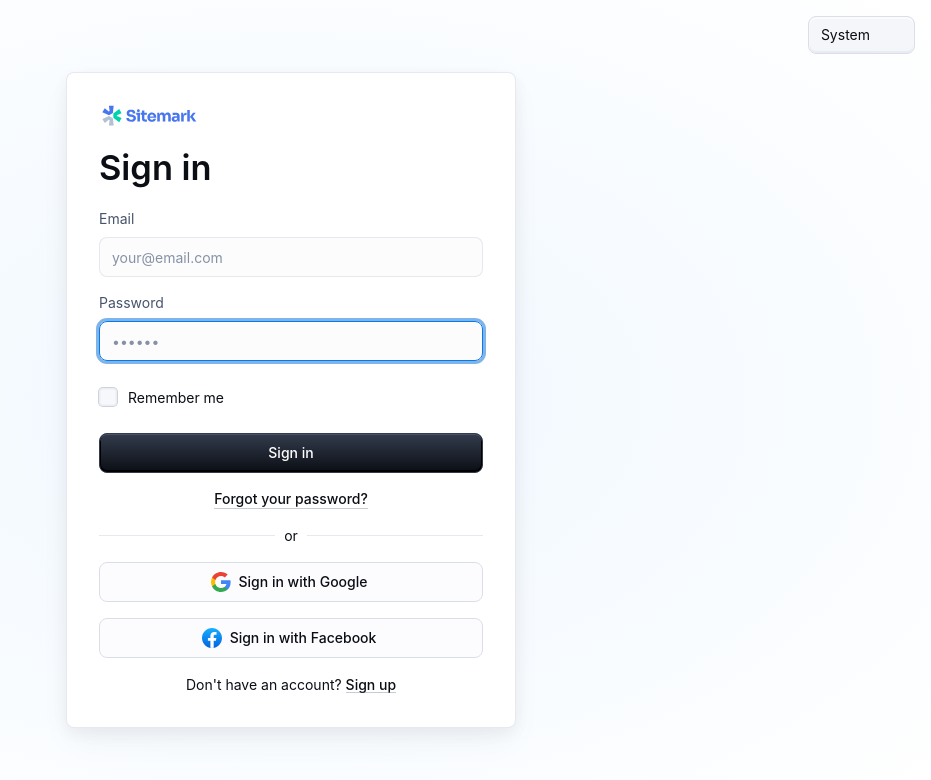
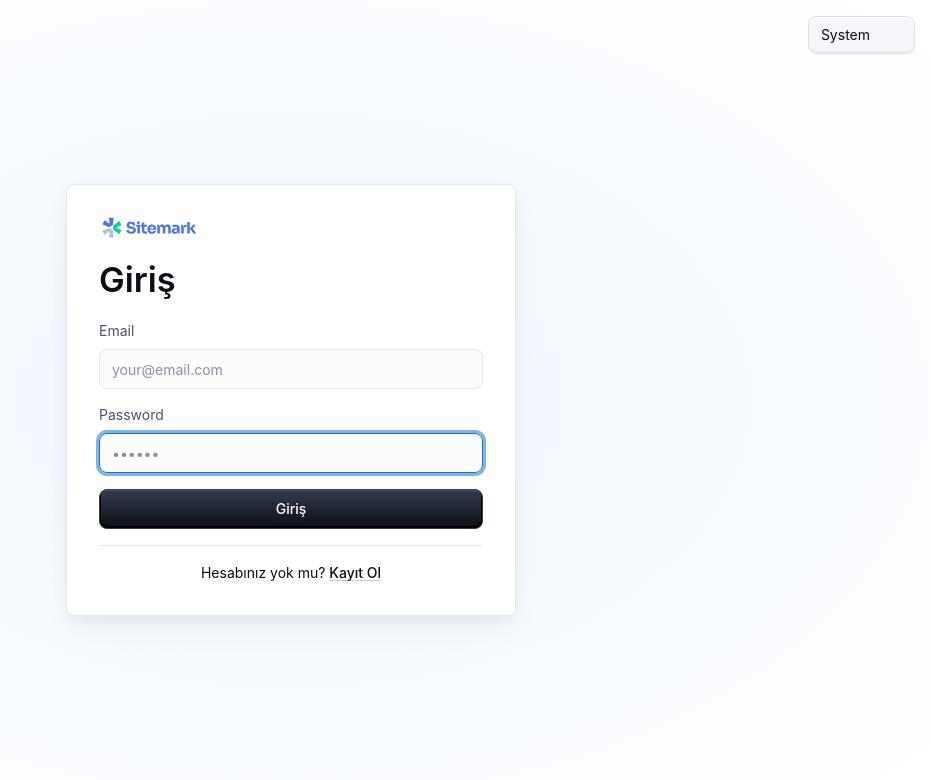
Before and after one commit to AltugEngin/portal, a React (Vite) app: page / in a window 1280 px wide. Shown: the top 780 px of the page, without its empty margins (349-1280 px from the left). Built offline with nearby package versions, Linux system fonts and the light colour scheme; some icons are missing.

Commit message:
ilk veritabanı bağlantısı

```diff
--- a/src/components/SignIn.tsx
+++ b/src/components/SignIn.tsx
@@ -1,149 +1,113 @@
-import * as React from 'react';
-import Box from '@mui/material/Box';
-import Button from '@mui/material/Button';
-import Checkbox from '@mui/material/Checkbox';
-import CssBaseline from '@mui/material/CssBaseline';
-import FormControlLabel from '@mui/material/FormControlLabel';
-import Divider from '@mui/material/Divider';
-import FormLabel from '@mui/material/FormLabel';
-import FormControl from '@mui/material/FormControl';
-import Link from '@mui/material/Link';
-import TextField from '@mui/material/TextField';
-import Typography from '@mui/material/Typography';
-import Stack from '@mui/material/Stack';
-import MuiCard from '@mui/material/Card';
-import { styled } from '@mui/material/styles';
-import ForgotPassword from './ForgotPassword';
-import AppTheme from '../shared-theme/AppTheme';
-import ColorModeSelect from '../shared-theme/ColorModeSelect';
-import { GoogleIcon, FacebookIcon, SitemarkIcon } from './CustomIcons';
+import * as React from "react";
+import Box from "@mui/material/Box";
+import Button from "@mui/material/Button";
+import Checkbox from "@mui/material/Checkbox";
+import CssBaseline from "@mui/material/CssBaseline";
+import FormControlLabel from "@mui/material/FormControlLabel";
+import Divider from "@mui/material/Divider";
+import FormLabel from "@mui/material/FormLabel";
+import FormControl from "@mui/material/FormControl";
+import Link from "@mui/material/Link";
+import TextField from "@mui/material/TextField";
+import Typography from "@mui/material/Typography";
+import Stack from "@mui/material/Stack";
+import MuiCard from "@mui/material/Card";
+import { styled } from "@mui/material/styles";
+import ForgotPassword from "./ForgotPassword";
+import AppTheme from "../shared-theme/AppTheme";
+import ColorModeSelect from "../shared-theme/ColorModeSelect";
+import { GoogleIcon, FacebookIcon, SitemarkIcon } from "./CustomIcons";
+import { useNavigate } from "react-router-dom";
+import { useAuth } from "../context/AuthContext";
 
 const Card = styled(MuiCard)(({ theme }) => ({
-  display: 'flex',
-  flexDirection: 'column',
-  alignSelf: 'center',
-  width: '100%',
+  display: "flex",
+  flexDirection: "column",
+  alignSelf: "center",
+  width: "100%",
   padding: theme.spacing(4),
   gap: theme.spacing(2),
-  margin: 'auto',
-  [theme.breakpoints.up('sm')]: {
-    maxWidth: '450px',
+  margin: "auto",
+  [theme.breakpoints.up("sm")]: {
+    maxWidth: "450px",
   },
   boxShadow:
-    'hsla(220, 30%, 5%, 0.05) 0px 5px 15px 0px, hsla(220, 25%, 10%, 0.05) 0px 15px 35px -5px',
-  ...theme.applyStyles('dark', {
+    "hsla(220, 30%, 5%, 0.05) 0px 5px 15px 0px, hsla(220, 25%, 10%, 0.05) 0px 15px 35px -5px",
+  ...theme.applyStyles("dark", {
     boxShadow:
-      'hsla(220, 30%, 5%, 0.5) 0px 5px 15px 0px, hsla(220, 25%, 10%, 0.08) 0px 15px 35px -5px',
+      "hsla(220, 30%, 5%, 0.5) 0px 5px 15px 0px, hsla(220, 25%, 10%, 0.08) 0px 15px 35px -5px",
   }),
 }));
 
 const SignInContainer = styled(Stack)(({ theme }) => ({
-  height: 'calc((1 - var(--template-frame-height, 0)) * 100dvh)',
-  minHeight: '100%',
+  height: "calc((1 - var(--template-frame-height, 0)) * 100dvh)",
+  minHeight: "100%",
   padding: theme.spacing(2),
-  [theme.breakpoints.up('sm')]: {
+  [theme.breakpoints.up("sm")]: {
     padding: theme.spacing(4),
   },
-  '&::before': {
+  "&::before": {
     content: '""',
-    display: 'block',
-    position: 'absolute',
+    display: "block",
+    position: "absolute",
     zIndex: -1,
     inset: 0,
     backgroundImage:
-      'radial-gradient(ellipse at 50% 50%, hsl(210, 100%, 97%), hsl(0, 0%, 100%))',
-    backgroundRepeat: 'no-repeat',
-    ...theme.applyStyles('dark', {
+      "radial-gradient(ellipse at 50% 50%, hsl(210, 100%, 97%), hsl(0, 0%, 100%))",
+    backgroundRepeat: "no-repeat",
+    ...theme.applyStyles("dark", {
       backgroundImage:
-        'radial-gradient(at 50% 50%, hsla(210, 100%, 16%, 0.5), hsl(220, 30%, 5%))',
+        "radial-gradient(at 50% 50%, hsla(210, 100%, 16%, 0.5), hsl(220, 30%, 5%))",
     }),
   },
 }));
 
 export default function SignIn(props: { disableCustomTheme?: boolean }) {
-  const [emailError, setEmailError] = React.useState(false);
-  const [emailErrorMessage, setEmailErrorMessage] = React.useState('');
-  const [passwordError, setPasswordError] = React.useState(false);
-  const [passwordErrorMessage, setPasswordErrorMessage] = React.useState('');
-  const [open, setOpen] = React.useState(false);
+  const navigate = useNavigate();
+  const [email, setEmail] = React.useState("");
+  const [password, setPassword] = React.useState("");
+  const { signInWithEmail } = useAuth();
 
-  const handleClickOpen = () => {
-    setOpen(true);
-  };
-
-  const handleClose = () => {
-    setOpen(false);
-  };
-
-  const handleSubmit = (event: React.FormEvent<HTMLFormElement>) => {
-    if (emailError || passwordError) {
+  const handleSubmit = async (event: React.FormEvent<HTMLFormElement>) => {
     event.preventDefault();
-      return;
+    const { error } = await signInWithEmail({ email, password });
+    if (error) {
+      throw new Error(error.message);
+    } else {
+      navigate("/dashboard");
     }
-    const data = new FormData(event.currentTarget);
-    console.log({
-      email: data.get('email'),
-      password: data.get('password'),
-    });
-  };
-
-  const validateInputs = () => {
-    const email = document.getElementById('email') as HTMLInputElement;
-    const password = document.getElementById('password') as HTMLInputElement;
-
-    let isValid = true;
-
-    if (!email.value || !/\S+@\S+\.\S+/.test(email.value)) {
-      setEmailError(true);
-      setEmailErrorMessage('Please enter a valid email address.');
-      isValid = false;
-    } else {
-      setEmailError(false);
-      setEmailErrorMessage('');
-    }
-
-    if (!password.value || password.value.length < 6) {
-      setPasswordError(true);
-      setPasswordErrorMessage('Password must be at least 6 characters long.');
-      isValid = false;
-    } else {
-      setPasswordError(false);
-      setPasswordErrorMessage('');
-    }
-
-    return isValid;
   };
 
   return (
     <AppTheme {...props}>
-      <CssBaseline enableColorScheme />
+      <CssBaseline enableColorScheme>
         <SignInContainer direction="column" justifyContent="space-between">
-        <ColorModeSelect sx={{ position: 'fixed', top: '1rem', right: '1rem' }} />
+          <ColorModeSelect
+            sx={{ position: "fixed", top: "1rem", right: "1rem" }}
+          ></ColorModeSelect>
           <Card variant="outlined">
-          <SitemarkIcon />
+            <SitemarkIcon></SitemarkIcon>
             <Typography
               component="h1"
               variant="h4"
-            sx={{ width: '100%', fontSize: 'clamp(2rem, 10vw, 2.15rem)' }}
+              sx={{ width: "100%", fontSize: "clamp(2rem, 10vw, 2.15rem)" }}
             >
-            Sign in
+              Giriş
             </Typography>
             <Box
               component="form"
               onSubmit={handleSubmit}
               noValidate
               sx={{
-              display: 'flex',
-              flexDirection: 'column',
-              width: '100%',
+                display: "flex",
+                flexDirection: "column",
+                width: "100%",
                 gap: 2,
               }}
             >
               <FormControl>
                 <FormLabel htmlFor="email">Email</FormLabel>
                 <TextField
-                error={emailError}
-                helperText={emailErrorMessage}
                   id="email"
                   type="email"
                   name="email"
@@ -153,14 +117,14 @@ export default function SignIn(props: { disableCustomTheme?: boolean }) {
                   required
                   fullWidth
                   variant="outlined"
-                color={emailError ? 'error' : 'primary'}
+                  color="primary"
+                  value={email}
+                  onChange={(event) => setEmail(event.target.value)}
                 />
               </FormControl>
               <FormControl>
                 <FormLabel htmlFor="password">Password</FormLabel>
                 <TextField
-                error={passwordError}
-                helperText={passwordErrorMessage}
                   name="password"
                   placeholder="••••••"
                   type="password"
@@ -170,38 +134,39 @@ export default function SignIn(props: { disableCustomTheme?: boolean }) {
                   required
                   fullWidth
                   variant="outlined"
-                color={passwordError ? 'error' : 'primary'}
+                  color="primary"
+                  value={password}
+                  onChange={(event) => setPassword(event.target.value)}
                 />
               </FormControl>
-            <FormControlLabel
+              {/* <FormControlLabel
                 control={<Checkbox value="remember" color="primary" />}
                 label="Remember me"
-            />
-            <ForgotPassword open={open} handleClose={handleClose} />
-            <Button
-              type="submit"
-              fullWidth
-              variant="contained"
-              onClick={validateInputs}
-            >
-              Sign in
+              /> */}{" "}
+              {/* */} {/* */} {/* */}
+              {/* <ForgotPassword open={open} handleClose={handleClose} /> */}
+              <Button type="submit" fullWidth variant="contained">
+                Giriş
               </Button>
-            <Link
+              {/*  <Link
                 component="button"
                 type="button"
                 onClick={handleClickOpen}
                 variant="body2"
-              sx={{ alignSelf: 'center' }}
+                sx={{ alignSelf: "center" }}
               >
                 Forgot your password?
-            </Link>
+              </Link> */}
             </Box>
-          <Divider>or</Divider>
-          <Box sx={{ display: 'flex', flexDirection: 'column', gap: 2 }}>
-            <Button
+
+            {/* */}
+
+            <Divider></Divider>
+            <Box sx={{ display: "flex", flexDirection: "column", gap: 2 }}>
+              {/*  <Button
                 fullWidth
                 variant="outlined"
-              onClick={() => alert('Sign in with Google')}
+                onClick={() => alert("Sign in with Google")}
                 startIcon={<GoogleIcon />}
               >
                 Sign in with Google
@@ -209,24 +174,26 @@ export default function SignIn(props: { disableCustomTheme?: boolean }) {
               <Button
                 fullWidth
                 variant="outlined"
-              onClick={() => alert('Sign in with Facebook')}
+                onClick={() => alert("Sign in with Facebook")}
                 startIcon={<FacebookIcon />}
               >
                 Sign in with Facebook
-            </Button>
-            <Typography sx={{ textAlign: 'center' }}>
-              Don&apos;t have an account?{' '}
+              </Button> */}
+
+              <Typography sx={{ textAlign: "center" }}>
+                Hesabınız yok mu?{" "}
                 <Link
                   href="/material-ui/getting-started/templates/sign-in/"
                   variant="body2"
-                sx={{ alignSelf: 'center' }}
+                  sx={{ alignSelf: "center" }}
                 >
-                Sign up
+                  Kayıt Ol
                 </Link>
               </Typography>
             </Box>
           </Card>
         </SignInContainer>
+      </CssBaseline>
     </AppTheme>
   );
 }
--- /dev/null
+++ b/src/pages/Dashboard.tsx
@@ -0,0 +1,13 @@
+import React from "react";
+import { useAuth } from "../context/AuthContext";
+
+export default function Dashboard() {
+  const { signOut, user } = useAuth();
+  console.log(user);
+  return (
+    <div>
+      <h1>Dashboard</h1>
+      <button onClick={signOut}>Çıkış</button>
+    </div>
+  );
+}
--- a/src/router.tsx
+++ b/src/router.tsx
@@ -1,9 +1,18 @@
+import { createBrowserRouter, type RouteObject } from "react-router-dom";
+import App from "./App";
+import Dashboard from "./pages/Dashboard";
+import PrivateRoute from "./components/PrivateRoute";
 
-import { createBrowserRouter, type RouteObject } from 'react-router-dom'
-import App from './App'
+const routes: RouteObject[] = [
+  { path: "/", element: <App></App> },
+  {
+    path: "/dashboard",
+    element: (
+      <PrivateRoute>
+        <Dashboard></Dashboard>
+      </PrivateRoute>
+    ),
+  },
+];
 
-const routes: RouteObject[]=[
-    {path:"/",element:<App></App>}
-]
-
-export const router=createBrowserRouter(routes)
+export const router = createBrowserRouter(routes);
```
Also changed, not shown: src/context/AuthContext.tsx (+32 -26 lines). Lines whose indentation alone changed are shown as unchanged.
